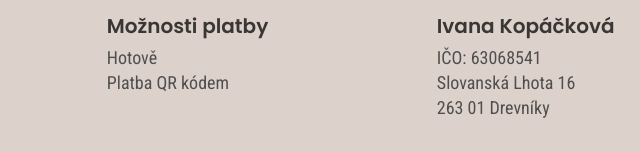
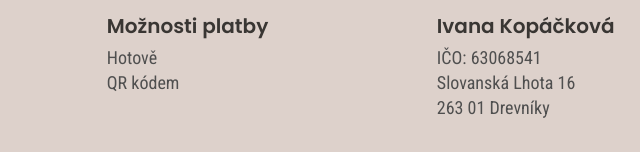
Before and after one commit to ZajaIT/Kosmetika-Ivana, a plain HTML site: page index.html in a window 1280 px wide. Shown: the part 8230-8382 px from the top of the page, 490-1130 px from the left. Drawn offline with Linux system fonts and the light colour scheme.

Commit message:
Update index.html

```diff
--- a/index.html
+++ b/index.html
@@ -1899,7 +1899,7 @@ Profesionální péče s kosmetikou ALCINA.
 
 <p class="footer-info">Hotově</p>
 
-<p class="footer-info">Platba QR kódem</p>
+<p class="footer-info">QR kódem</p>
 
 </div>
 
```
